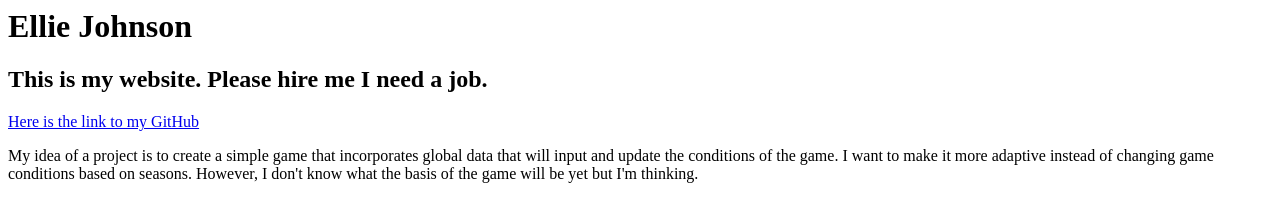
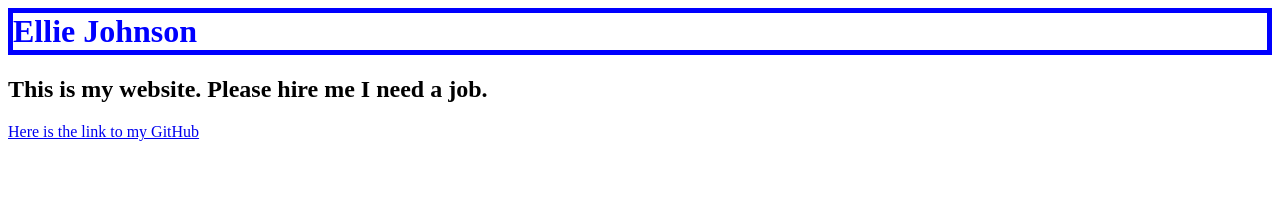
Before and after one commit to ELJ5/ELJ5.github.io, a plain HTML site: page index.html in a window 1280 px wide. Drawn offline with Linux system fonts and the light colour scheme.

Commit message:
border to header

```diff
--- a/index.html
+++ b/index.html
@@ -2,4 +2,8 @@
 <h2> This is my website. Please hire me I need a job. </h2>
 <a href ="https://github.com/ELJ5"> Here is the link to my GitHub </a>
 
-<p>My idea of a project is to create a simple game that incorporates global data that will input and update the conditions of the game. I want to make it more adaptive instead of changing game conditions based on seasons. However, I don't know what the basis of the game will be yet but I'm thinking. </p>
+<style>
+h1 { color: blue;
+border: 5px solid blue;
+}
+</style?
```
